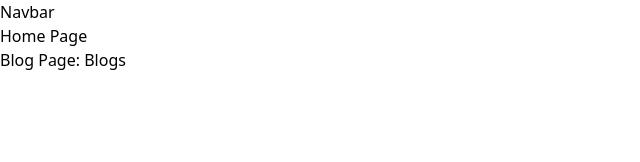
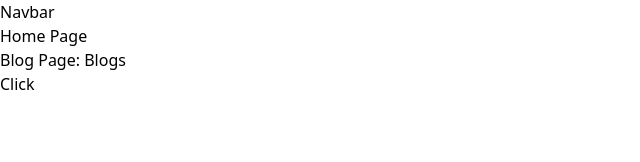
Before and after one commit to towhidulbu08/Be-A-Next-Ninja, a Next.js app in the folder project-nextjs-press-frontend/: page / in a window 1280 px wide. Shown: the top 162 px of the page, without its empty margins (0-640 px from the left). Built offline with nearby package versions, Linux system fonts and the light colour scheme.

Commit message:
27-8 Server & Client Components in next.js

```diff
--- a/project-nextjs-press-frontend/app/page.tsx
+++ b/project-nextjs-press-frontend/app/page.tsx
@@ -1,12 +1,15 @@
 import Link from "next/link";
+import Button from "./ui/button";
 
 export default function Home() {
+  console.log("Home page");
   return (
     <div>
       Home Page
       <p>
         Blog Page: <Link href={"/blogs/1"}>Blogs</Link>
       </p>
+      <Button />
     </div>
   );
 }
--- /dev/null
+++ b/project-nextjs-press-frontend/app/ui/button.tsx
@@ -0,0 +1,15 @@
+"use client";
+
+const Button = () => {
+  return (
+    <button
+      onClick={() => {
+        console.log("button Click");
+      }}
+    >
+      <p> Click</p>
+    </button>
+  );
+};
+
+export default Button;
```
